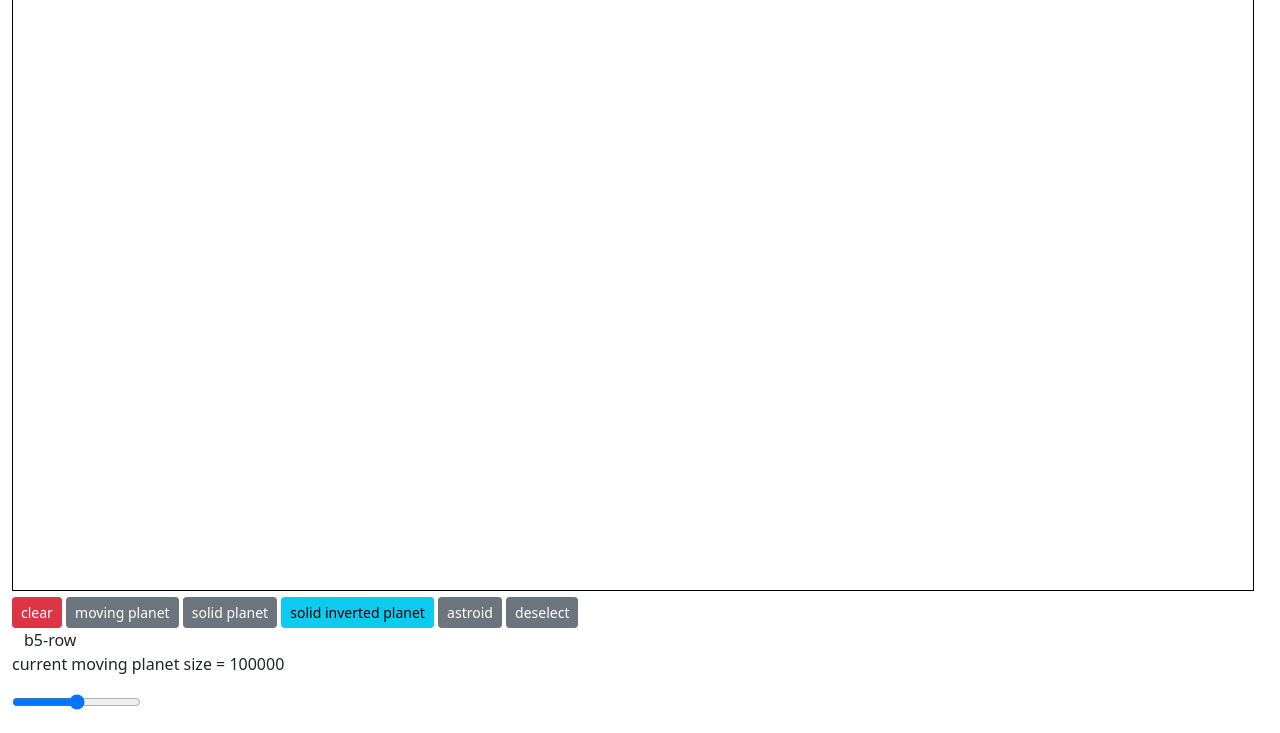
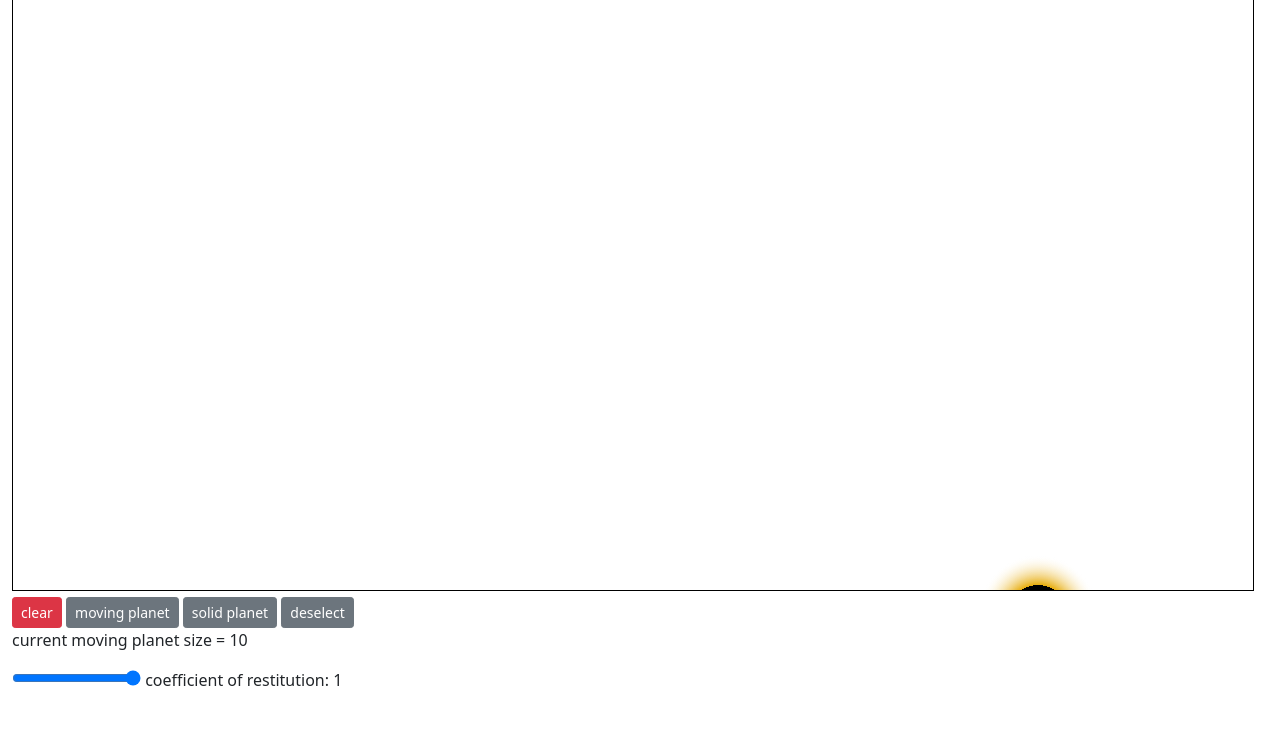
Before and after one commit to FiroSF/collision, a website built with webpack: page src/html/index.html in a window 1280 px wide. Shown: the part 67-800 px from the top of the page. Built offline with nearby package versions, Linux system fonts and the light colour scheme.

Commit message:
ok i'll sleep now gn

```diff
--- a/src/board.ts
+++ b/src/board.ts
@@ -6,9 +6,6 @@ import {SolidPlanet, MovingPlanet} from "./obj/objs";
 export class Board {
     objs: Obj[] = [];
     ships: MovingObj[] = [];
-    dt: number;
-    ratio: number;
-    renderdt: number;
 
     currentSelected: SELECTED_TYPES = SELECTED_TYPES.MOVING_PLANET;
     startX: number = 0;
@@ -22,7 +19,7 @@ export class Board {
 
     isAdding: boolean = false;
 
-    constructor(dt: number, renderdt: number, ratio: number) {
+    constructor(rate: number, renderRate: number) {
         let canvas = document.getElementById("canvas") as HTMLCanvasElement;
         let ctx = canvas.getContext("2d") as CanvasRenderingContext2D;
         ctx.lineCap = "round";
@@ -37,9 +34,8 @@ export class Board {
         this.canvas.width = window.innerWidth - 40;
         this.canvas.height = window.innerHeight - 200;
 
-        this.dt = dt;
-        this.renderdt = renderdt;
-        this.ratio = ratio;
+        SETTINGS.PHYSICS_REFRESH_RATE = rate;
+        SETTINGS.RENDER_REFRESH_RATE = renderRate;
     }
 
     private createUserEvents() {
@@ -71,9 +67,28 @@ export class Board {
 
         (document.getElementById("clear") as HTMLElement).addEventListener("click", this.clearEventHandler);
 
+        let t = document.getElementsByClassName("range");
+        for (let i = 0; i < t.length; i++) {
+            (t.item(i) as HTMLInputElement).addEventListener("input", this.inputEventHandler);
+        }
+
         window.addEventListener("resize", this.resizeEventHandler);
     }
 
+    private inputEventHandler = (e: Event) => {
+        let target = e.target as HTMLInputElement;
+        switch (target.id) {
+            case "e":
+                this.eModify(target);
+                break;
+            default:
+                break;
+        }
+        (document.getElementById(target.id + "Viewer") as HTMLElement).innerText = target.value;
+    };
+    eModify(target: HTMLInputElement) {
+        SETTINGS.COEFFICIENT_OF_RESTITUTION = Number(target.value);
+    }
     // https://github.com/kernhanda/kernhanda.github.io/blob/master/demos/canvas/main.ts
 
     private clearEventHandler = () => {
@@ -144,10 +159,10 @@ export class Board {
     addByPlayer() {
         switch (this.currentSelected) {
             case SELECTED_TYPES.MOVING_PLANET:
-                this.addObj(new MovingPlanet(new Vector(this.startX, this.startY), this.planetSize, 0.3, 1, new Vector(this.startX - this.endX, this.startY - this.endY)));
+                this.addObj(new MovingPlanet(new Vector(this.startX, this.startY), new Vector((this.startX - this.endX) * 4, (this.startY - this.endY) * 4), this.planetSize, SETTINGS.COEFFICIENT_OF_RESTITUTION, 1));
                 break;
             case SELECTED_TYPES.SOLID_PLANET:
-                this.addObj(new SolidPlanet(new Vector(this.startX, this.startY), ((this.endX - this.startX) ** 2 + (this.endY - this.startY) ** 2) ** 0.5 * 10000));
+                this.addObj(new SolidPlanet(new Vector(this.startX, this.startY), ((this.endX - this.startX) ** 2 + (this.endY - this.startY) ** 2) ** 0.5));
                 break;
             default:
                 break;
@@ -169,16 +184,16 @@ export class Board {
             this.ships.forEach(s => {
                 s.posProcess();
             });
-        }, this.dt);
+        }, 1000 / SETTINGS.PHYSICS_REFRESH_RATE);
 
         setInterval(() => {
             this.ctx.clearRect(0, 0, this.canvas.width * 2, this.canvas.height * 2);
             this.ctx.beginPath();
 
             this.objs.forEach(s => {
-                s.renderCalc(this.renderdt, this.ctx);
+                s.renderCalc(this.ctx);
             });
-        }, this.renderdt);
+        }, 1000 / SETTINGS.RENDER_REFRESH_RATE);
     }
 
     findId(l: Obj[], id: number): number {
--- a/src/html/index.html
+++ b/src/html/index.html
@@ -7,7 +7,7 @@
 </head>
 <body>
     <div class="container-fluid !direction !spacing">
-        <h1>Orbit Simulator</h1>
+        <h1>Collision Simulator</h1>
 
         <canvas id="canvas" width="2000" height="1000" style="border: 1px solid black;"></canvas>
 
@@ -15,20 +15,18 @@
             <a class="btn btn-danger btn-sm " href="#" role="button" id="clear">clear</a>
             <a class="btn btn-secondary btn-sm " href="#" role="button" id="movingPlanet">moving planet</a>
             <a class="btn btn-secondary btn-sm " href="#" role="button" id="solidPlanet">solid planet</a>
-            <a class="btn btn-info btn-sm " href="#" role="button" id="solidInvertedPlanet">solid inverted planet</a>
-            <a class="btn btn-secondary btn-sm " href="#" role="button" id="ship">astroid</a>
             <a class="btn btn-secondary btn-sm " href="#" role="button" id="move">deselect</a>
-            <div class="container-fluid !direction !spacing">
-                b5-row
-            </div>
-            <p id="size">current moving planet size = 100000</p>
-            <input id="slide" type="range" min="0" max="100" step="1" class="range">
+
+
         </div>
 
-
+        <p id="size">current moving planet size = 10</p>
+        <input id="e" type="range" min="0" max="1" step="0.01" class="range" value="1">
+        coefficient of restitution: <span id="eViewer">1</span>
 
     </div>
 
 
+
 </body>
 </html>
--- a/src/index.ts
+++ b/src/index.ts
@@ -8,16 +8,16 @@ import {SETTINGS} from "./static/settings";
 function draw() {
     let canvas = document.getElementById("canvas") as HTMLCanvasElement;
     let ctx = canvas.getContext("2d") as CanvasRenderingContext2D;
-    const board = new Board(0.01, 10, 1000);
+    const board = new Board(1000, 200);
 
-    board.addObj(new MovingPlanet(new Vector(900, 500), 30, 0.3, 1, new Vector(0, 0)));
+    board.addObj(new MovingPlanet(new Vector(900, 500), new Vector(100, 100), 30, SETTINGS.COEFFICIENT_OF_RESTITUTION, 1));
     // board.addObj(new SolidPlanet(1700, 700, 200000));
     // board.addObj(new MovingPlanet(1700, 400, 200000, 35, 30));
     // board.addObj(new MovingPlanet(1400, 700, 200000, 10, 50));
 
-    for (let i = 0; i < 1; i++) {
-        board.addObj(new MovingPlanet(new Vector(700 - 500 * i, 500), 10, 0.3, 1, new Vector(20, 0)));
-    }
+    // for (let i = 0; i < 1; i++) {
+    //     board.addObj(new MovingPlanet(new Vector(700 - 500 * i, 500), 10, 0.3, 1, new Vector(20, 0)));
+    // }
     // board.addObj(new MovingPlanet(1000, 500, 30000, 5, 10));
 
     board.run();
--- a/src/obj/objBase.ts
+++ b/src/obj/objBase.ts
@@ -13,6 +13,9 @@ export class Vector {
     readonly y: number;
     readonly size: number;
     constructor(x: number, y: number) {
+        //! HAVE TO CHANGE THIS
+        if (x == 0) x = 0.00001;
+        if (y == 0) y = 0.00001;
         this.x = x;
         this.y = y;
         this.size = (x ** 2 + y ** 2) ** 0.5;
@@ -86,7 +89,7 @@ export abstract class Obj {
         Obj.count++;
         this.ID = Obj.count;
     }
-    renderCalc(dt: number, ctx: CanvasRenderingContext2D): void {}
+    renderCalc(ctx: CanvasRenderingContext2D): void {}
 }
 
 export class MovingObj extends Obj {
@@ -94,16 +97,20 @@ export class MovingObj extends Obj {
 
     constructor(pos: Vector, r: number = 10, cor: number = 1, density: number = 1, velocity: Vector) {
         super(pos, r, cor, density);
-
         this.velocity = velocity;
     }
 
-    getWillBeCalcObjs(objs: Obj[]) {
+    getWillBeCalcObjs(objs: Obj[]): Obj[] {
         var collided: Obj[] = [];
 
         objs.forEach(o => {
+            if (o.ID == this.ID) {
+                return;
+            }
             var subVector = this.pos.sub(o.pos);
             var index = this.calculatedObj.indexOf(o);
+
+            // delete this.calculatedObj[index];
 
             if (subVector.size < this.r + o.r) {
                 if (index == -1) {
@@ -129,6 +136,8 @@ export class MovingObj extends Obj {
         var v1 = MovingObj.calcCollision(a, b, sa, sb, e);
         var v2 = MovingObj.calcCollision(b, a, sb, sa, e);
 
+        // console.log(va, vb, direction, v1, v2);
+
         return [direction.resize(v1), direction.resize(v2)];
     }
 
@@ -144,7 +153,7 @@ export class MovingObj extends Obj {
             var relativePos = target.pos.sub(this.pos); //b - a
 
             // Decomposed Velocity [collision velocity, spectator velocity]
-            var thisDVelocity = target.velocity.decompos(relativePos);
+            var thisDVelocity = this.velocity.decompos(relativePos);
             var targetDVelocity = target.velocity.decompos(relativePos);
 
             var calcedVelocity = MovingObj.collisionProcess(this, target, thisDVelocity[0], targetDVelocity[0], relativePos);
@@ -152,12 +161,15 @@ export class MovingObj extends Obj {
             this.velocity = calcedVelocity[0].sum(thisDVelocity[1]);
             target.velocity = calcedVelocity[1].sum(targetDVelocity[1]);
 
+            console.log(this.velocity, target.velocity, thisDVelocity, targetDVelocity);
+
             this.calculatedObj.push(target);
+            target.calculatedObj.push(this);
         });
     }
 
     posProcess() {
-        this.pos = new Vector(this.pos.x + this.velocity.x * SETTINGS.PHYSICS_REFRESH_RATE, this.pos.y + this.velocity.y * SETTINGS.PHYSICS_REFRESH_RATE);
+        this.pos = new Vector(this.pos.x + this.velocity.x * (1 / SETTINGS.PHYSICS_REFRESH_RATE), this.pos.y + this.velocity.y * (1 / SETTINGS.PHYSICS_REFRESH_RATE));
     }
 }
 // export class Obj {
--- a/src/obj/objs.ts
+++ b/src/obj/objs.ts
@@ -4,17 +4,17 @@ import {SETTINGS} from "../static/settings";
 export interface Planet extends Obj {}
 
 export class SolidPlanet extends Obj implements Planet {
-    constructor(pos: Vector, r: number = 10, cor: number = 1, density: number = 1) {
+    constructor(pos: Vector, r: number = 10, cor: number = SETTINGS.COEFFICIENT_OF_RESTITUTION, density: number = 1) {
         super(pos, r, cor, density);
     }
 
     posCalc() {}
 
-    renderCalc(dt: number, ctx: CanvasRenderingContext2D) {
-        var radgrad = ctx.createRadialGradient(this.pos.x, this.pos.y, 0, this.pos.x, this.pos.y, this.r * 10);
+    renderCalc(ctx: CanvasRenderingContext2D) {
+        var radgrad = ctx.createRadialGradient(this.pos.x, this.pos.y, 0, this.pos.x, this.pos.y, this.r * 2);
         radgrad.addColorStop(0, "#000000");
-        radgrad.addColorStop(0.1, "#000000");
-        radgrad.addColorStop(0.1, "#E7AC0C");
+        radgrad.addColorStop(0.5, "#000000");
+        radgrad.addColorStop(0.5, "#07ACE7");
         radgrad.addColorStop(1, "rgba(255, 255, 255, 0)");
         ctx.fillStyle = radgrad;
         ctx.fillRect(0, 0, 100000, 100000);
@@ -25,16 +25,16 @@ export class SolidPlanet extends Obj implements Planet {
 }
 
 export class MovingPlanet extends MovingObj implements Planet {
-    constructor(pos: Vector, r: number = 10, cor: number = 1, density: number = 1, velocity: Vector) {
+    constructor(pos: Vector, velocity: Vector, r: number = 10, cor: number = SETTINGS.COEFFICIENT_OF_RESTITUTION, density: number = 1) {
         super(pos, r, cor, density, velocity);
     }
 
-    renderCalc(dt: number, ctx: CanvasRenderingContext2D) {
+    renderCalc(ctx: CanvasRenderingContext2D) {
         // console.log(this.x, this.y, 0, this.x, this.y, this.r * 10);
-        var radgrad = ctx.createRadialGradient(this.pos.x, this.pos.y, 0, this.velocity.x, this.velocity.y, this.r * 10);
+        var radgrad = ctx.createRadialGradient(this.pos.x, this.pos.y, 0, this.pos.x, this.pos.y, this.r * 2);
         radgrad.addColorStop(0, "#000000");
-        radgrad.addColorStop(0.1, "#000000");
-        radgrad.addColorStop(0.1, "#E7AC0C");
+        radgrad.addColorStop(0.5, "#000000");
+        radgrad.addColorStop(0.5, "#E7AC0C");
         radgrad.addColorStop(1, "rgba(255, 255, 255, 0)");
         ctx.fillStyle = radgrad;
         ctx.fillRect(0, 0, 100000, 100000);
--- a/src/static/settings.ts
+++ b/src/static/settings.ts
@@ -2,4 +2,6 @@ export class SETTINGS {
     static PLANET_SIZE: number = 10;
     static FOOTPRINT_LIFE_TIME: number = 3000;
     static PHYSICS_REFRESH_RATE: number = 1000;
+    static RENDER_REFRESH_RATE: number = 200;
+    static COEFFICIENT_OF_RESTITUTION: number = 1;
 }
```
Also changed, not shown: build/bundle.js, build/index.html.
